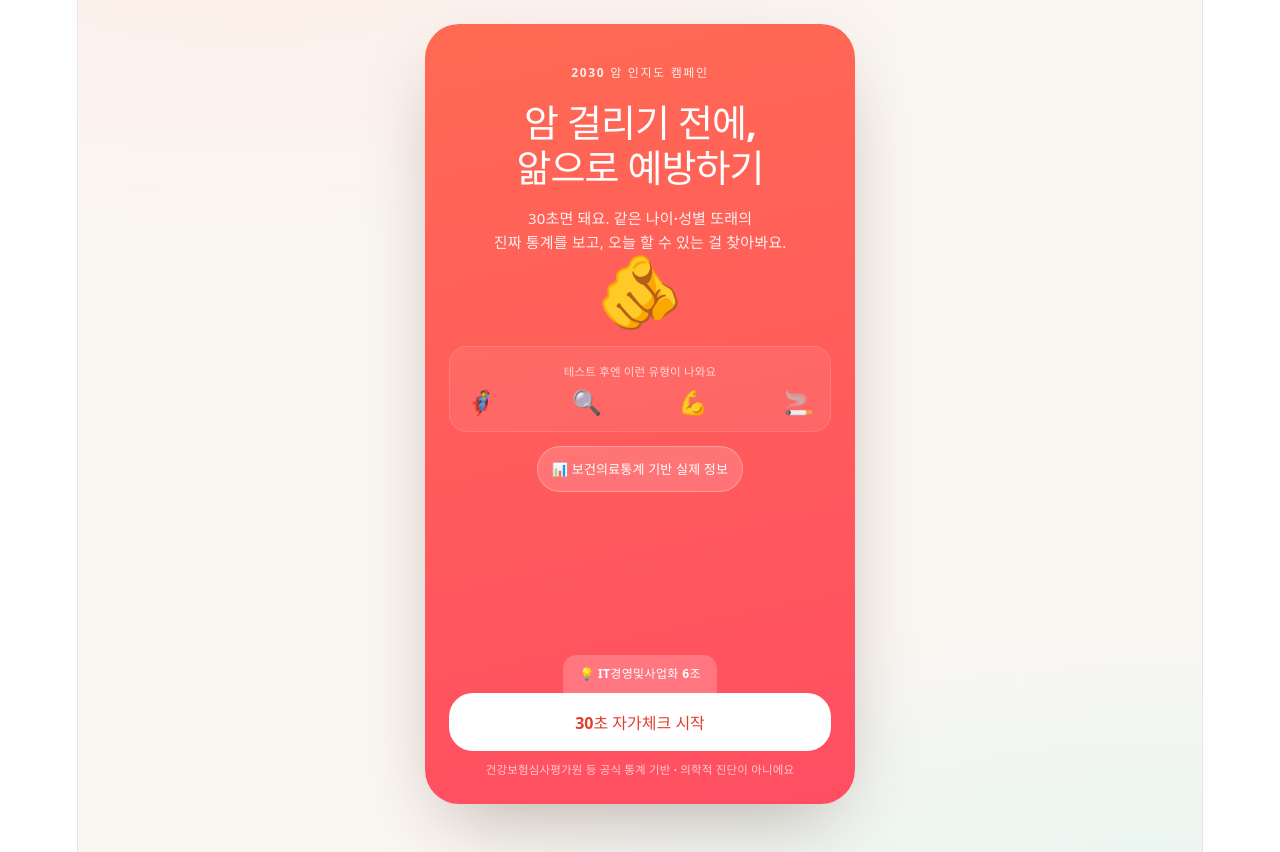
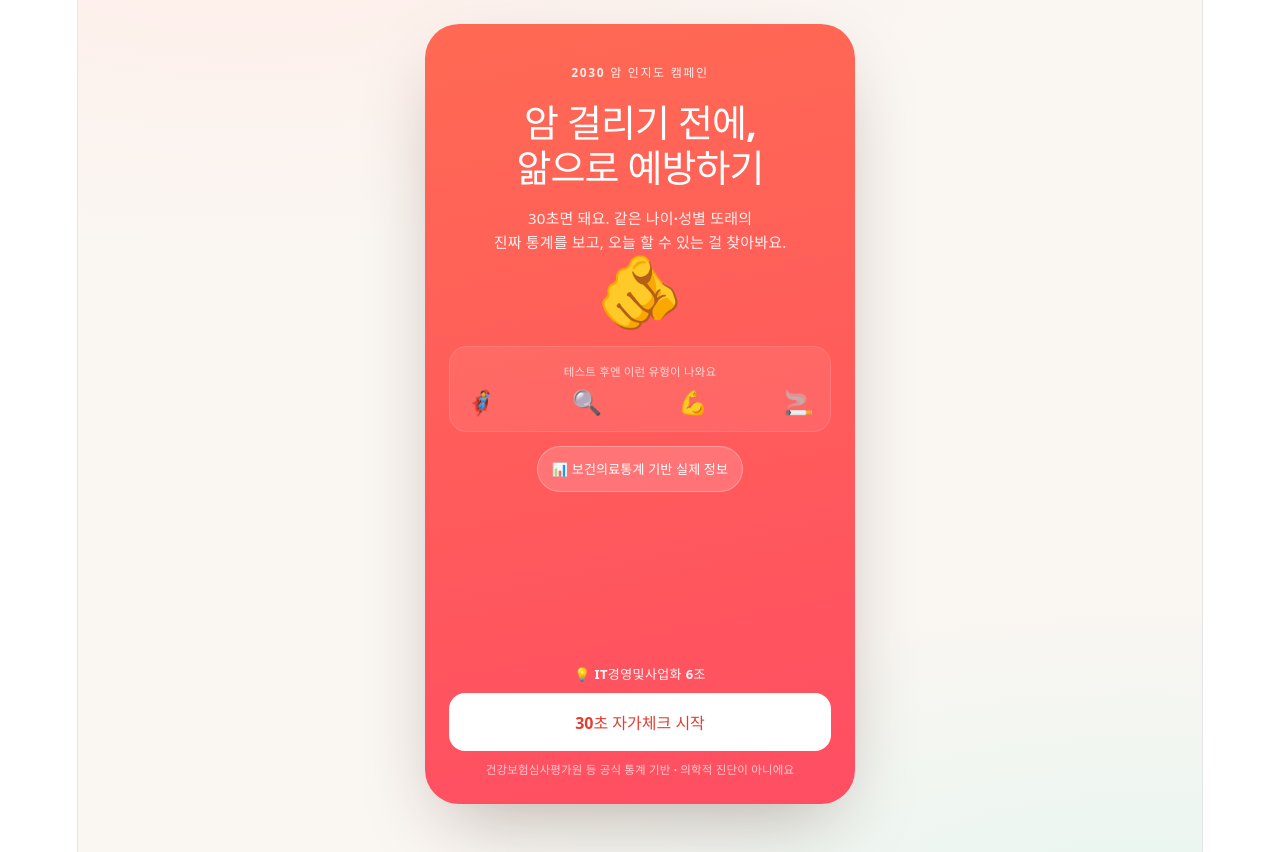
Before and after one commit to chzhclq8959-png/my-app, a React (Vite) app: page / in a window 1280 px wide. Built offline with nearby package versions, Linux system fonts and the light colour scheme.

Commit message:
수정 내용

```diff
--- a/src/App.jsx
+++ b/src/App.jsx
@@ -276,24 +276,18 @@ function Landing({ onStart }) {
 
         <div style={{flex:1, minHeight:16}} />
 
-        {/* 👇 방안 2: 버튼 위에 붙어있는 이름표 스타일 */}
+        {/* 👇 배경 없이 텍스트만 버튼 바로 위에 바짝 붙이기 */}
         <div style={{
-          background: "rgba(255, 255, 255, 0.2)", /* 반투명 하얀색 바탕 */
-          color: "#fff",
-          fontSize: "12px",
+          color: "rgba(255, 255, 255, 0.95)", /* 배경이 없으니 가독성을 위해 흰색을 더 뚜렷하게 */
+          fontSize: "13px",
           fontWeight: "800",
-          padding: "6px 16px",
-          borderRadius: "14px 14px 0 0", /* 윗부분만 둥글게 */
           width: "fit-content",
-          margin: "0 auto", /* 가운데 정렬 */
+          margin: "0 auto 6px auto", /* 아래쪽 마진을 6px만 주어서 시작 버튼과 촘촘하게 붙임 */
           letterSpacing: "0.03em"
         }}>
           💡 IT경영및사업화 6조
         </div>
-        <button className="btn startbtn" onClick={onStart} style={{
-          borderRadius: "24px", /* 기존 버튼 모서리를 좀 더 둥글게 해서 이름표와 어울리게 */
-          marginTop: "0" /* 이름표와 완벽히 붙이기 */
-        }}>
+        <button className="btn startbtn" onClick={onStart}>
           30초 자가체크 시작
         </button>
         {/* 👆 여기까지 */}
```
